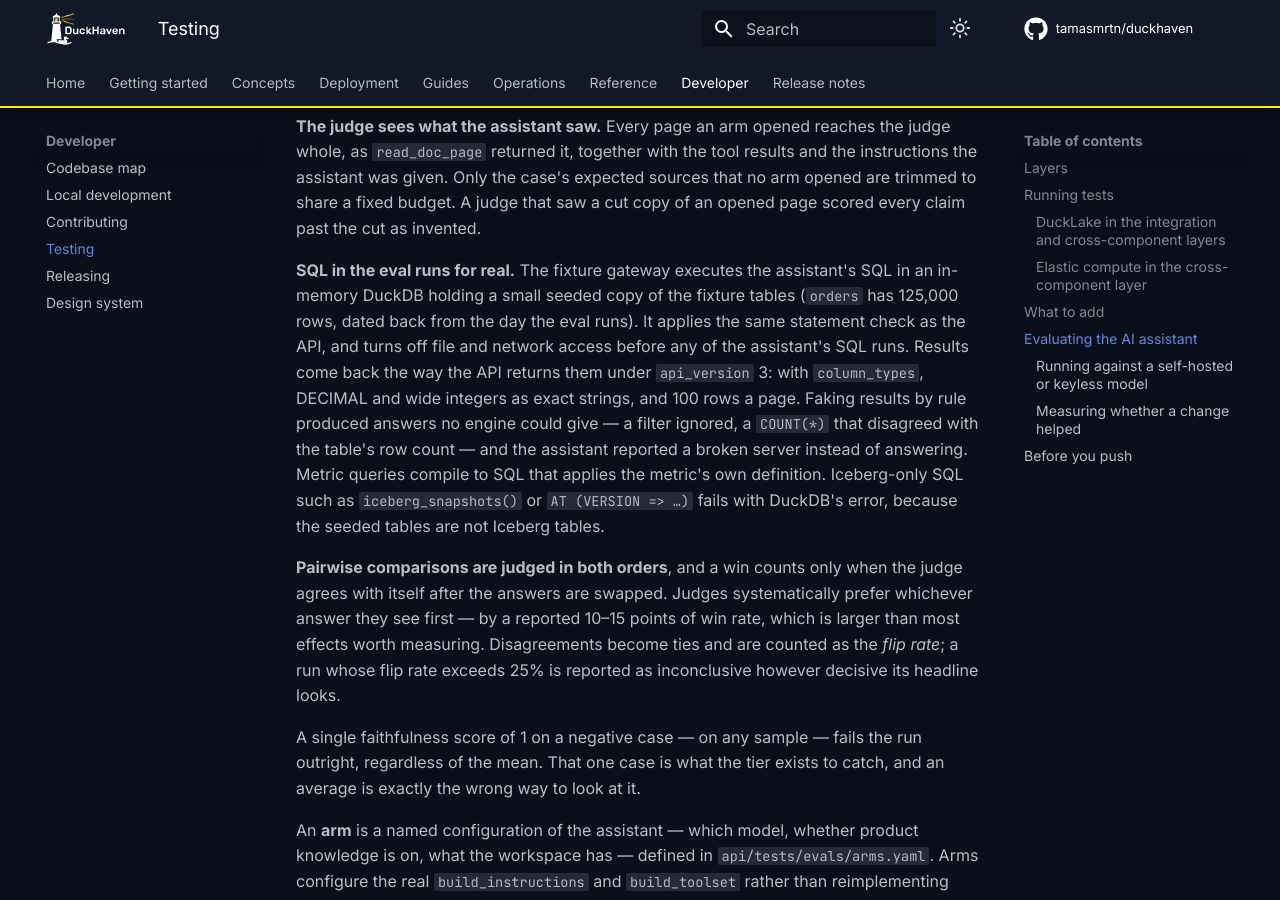
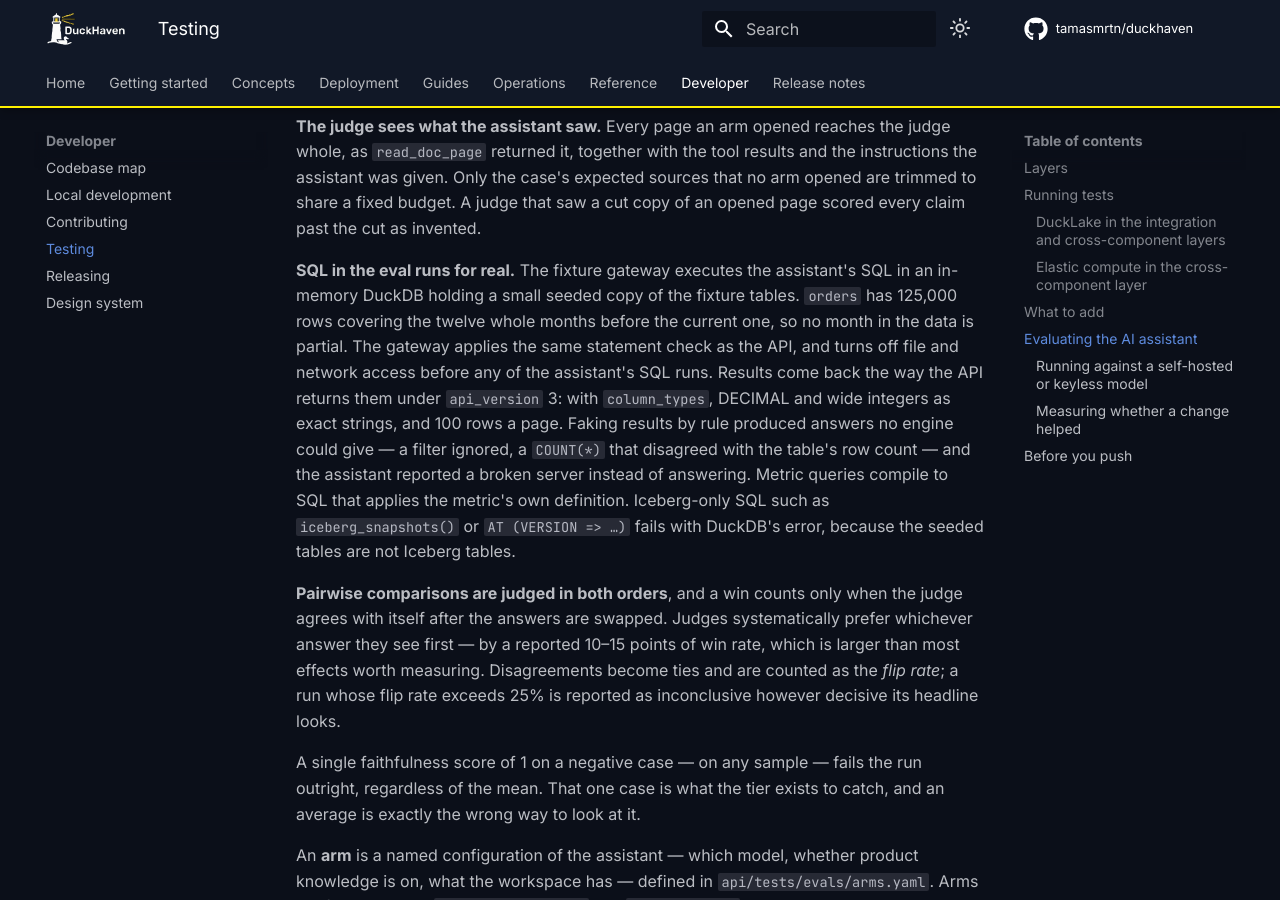
Before and after one commit to tamasmrtn/duckhaven, an MkDocs documentation site: the page built from docs/developer/testing.md, in a window 1280 px wide and 900 px high, scrolled down 3547 px. Built offline with MkDocs 1.6.1 and Material for MkDocs 9.7.7, drawn with Linux system fonts in a browser that asks for light colours; comment, search, counter and statistics services are not loaded.

Commit message:
fix(evals): End the fixture data at the close of last month
Seeding up to yesterday left the current month partial. Asked for a
monthly revenue chart, the assistant correctly called its dip month to
date, and the judge, which is not told today's date, scored that claim
as invented. The data now covers twelve whole months.

```diff
--- a/docs/developer/testing.md
+++ b/docs/developer/testing.md
@@ -115,8 +115,9 @@ no arm opened are trimmed to share a fixed budget. A judge that saw a cut copy o
 the cut as invented.
 
 **SQL in the eval runs for real.** The fixture gateway executes the assistant's SQL in an in-memory DuckDB holding a
-small seeded copy of the fixture tables (`orders` has 125,000 rows, dated back from the day the eval runs). It applies
-the same statement check as the API, and turns off file and network access before any of the assistant's SQL runs.
+small seeded copy of the fixture tables. `orders` has 125,000 rows covering the twelve whole months before the current
+one, so no month in the data is partial. The gateway applies the same statement check as the API, and turns off file
+and network access before any of the assistant's SQL runs.
 Results come back the way the API returns them under `api_version` 3: with `column_types`, DECIMAL and wide integers as
 exact strings, and 100 rows a page. Faking results by rule produced answers no engine could give — a filter ignored, a
 `COUNT(*)` that disagreed with the table's row count — and the assistant reported a broken server instead of answering.
```
Also changed, not shown: 2 other files.
